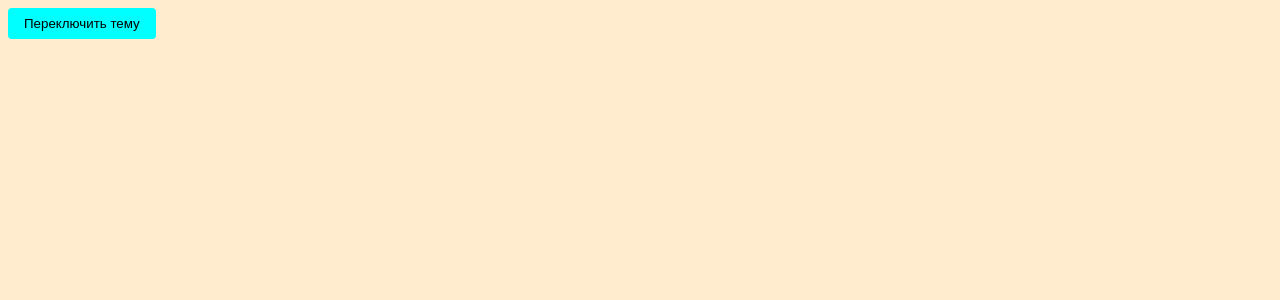
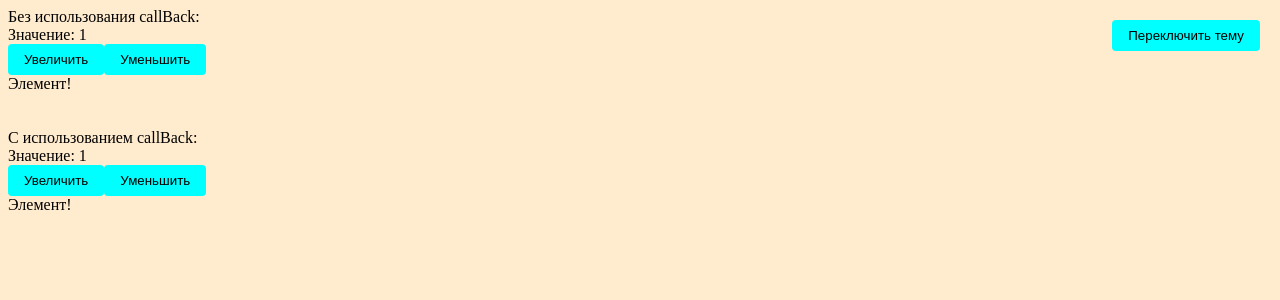
Before and after one commit to fi1ss/dz-3, a React (Vite) app in the folder my-react-app/: page / in a window 1280 px wide. Shown: the top 300 px of the page. Built offline with nearby package versions, Linux system fonts and the light colour scheme.

Commit message:
Counter finished

```diff
--- a/my-react-app/src/App.jsx
+++ b/my-react-app/src/App.jsx
@@ -1,8 +1,10 @@
 import { createContext, useContext, useEffect, useState} from 'react';
 // import './App.css'
 import './Themes.css'
+import Toolbar from './Toolbar';
+import Counters from './Counters'
 
-const themeContext = createContext();
+export const themeContext = createContext();
 
 function App() {
   const [theme, setTheme] = useState(() => {
@@ -21,6 +23,7 @@ function App() {
       <themeContext.Provider value = {{theme, toggleTheme}}>
         <body className={theme}>
           <Toolbar />
+          <Counters />
         </body>
 
 
@@ -29,20 +32,7 @@ function App() {
   )
 }
 
-function Toolbar() {
-  return (
-    <ThemeButton />
-  )
-}
 
-function ThemeButton() {
-  const { theme, toggleTheme } = useContext(themeContext);
-
-  return (
-    <button className={theme} onClick={toggleTheme}>Переключить тему</button>
-  )
-
-}
 
 
 
--- /dev/null
+++ b/my-react-app/src/Counters.jsx
@@ -0,0 +1,88 @@
+import { useState, memo, useCallback } from "react"
+
+
+
+function Counters() {
+
+
+    return (
+        <div>
+            Без использования callBack:
+            <br />
+            <Counter />
+            <br />
+            С использованием callBack:
+            <CounterV2 />
+        </div>
+    )
+}
+
+function Counter() {
+    const [count, setCount] = useState(1)
+    const [itemsCount, setItemsCount] = useState([1])
+    const increment = (() => {
+        const newCount = count + 1
+        setCount(newCount)
+        setItemsCount([...itemsCount, newCount])
+    })
+    const decrement = (() => {
+        setCount(prevCount => Math.max(prevCount - 1, 0) )
+        setItemsCount(prevItems => prevItems.slice(0, -1))
+    })
+    const items = itemsCount.map(itemCount => (<CounterElement key={itemCount}/>
+    ))
+
+
+    return (
+        <div>
+            Значение: {count}
+            <br />
+            <button onClick={increment}>Увеличить</button>
+            <button onClick={decrement}>Уменьшить</button>
+            {items}
+            <br />
+
+        </div>
+    )
+}
+
+function CounterV2() {
+    const [count, setCount] = useState(1)
+    const [itemsCount, setItemsCount] = useState([1])
+    const increment = useCallback(() => {
+        const newCount = count + 1
+        setCount(newCount)
+        setItemsCount([...itemsCount, newCount])
+    }, [count, itemsCount])
+    const decrement = useCallback(() => {
+        setCount(prevCount => Math.max(prevCount - 1, 0) )
+        setItemsCount(prevItems => prevItems.slice(0, -1))
+    }, [])
+    const items = itemsCount.map(itemCount => (<CounterElementV2 key={itemCount}/>
+    ))
+
+
+    return (
+        <div>
+            Значение: {count}
+            <br />
+            <button onClick={increment}>Увеличить</button>
+            <button onClick={decrement}>Уменьшить</button>
+            {items}
+            <br />
+
+        </div>
+    )
+}
+
+function CounterElement() {
+    console.log('Рендер!')
+    return <div>Элемент!</div>
+}
+
+const CounterElementV2 = memo(function CounterElementV2() {
+    console.log('Рендер!')
+    return <div>Элемент!</div>
+})
+
+export default Counters
--- a/my-react-app/src/Themes.css
+++ b/my-react-app/src/Themes.css
@@ -1,4 +1,3 @@
-
 .light {
   color: black;
   background-color: blanchedalmond;
@@ -6,6 +5,13 @@
 .dark {
   color: white;
   background-color: #222222;
+}
+
+.toolbar {
+  position: fixed;
+  top: 10px;
+  right: 10px;
+  padding: 10px;
 }
 
 button {
--- /dev/null
+++ b/my-react-app/src/Toolbar.jsx
@@ -0,0 +1,21 @@
+import { useContext } from "react";
+import { themeContext } from './App';
+
+function Toolbar() {
+  return (
+    <div className='toolbar'>
+      <ThemeButton />
+    </div>
+  )
+}
+
+function ThemeButton() {
+  const { toggleTheme } = useContext(themeContext);
+
+  return (
+    <button onClick={toggleTheme}>Переключить тему</button>
+  )
+
+}
+
+export default Toolbar
```
